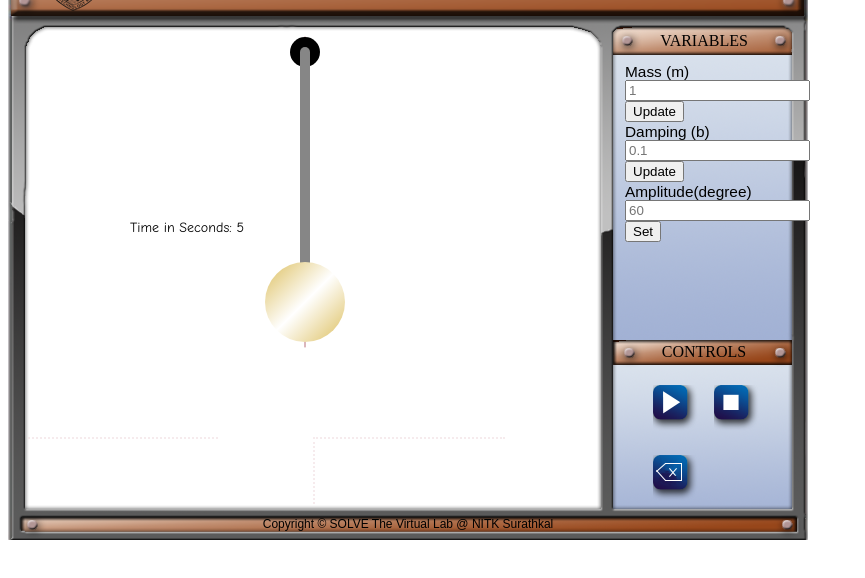
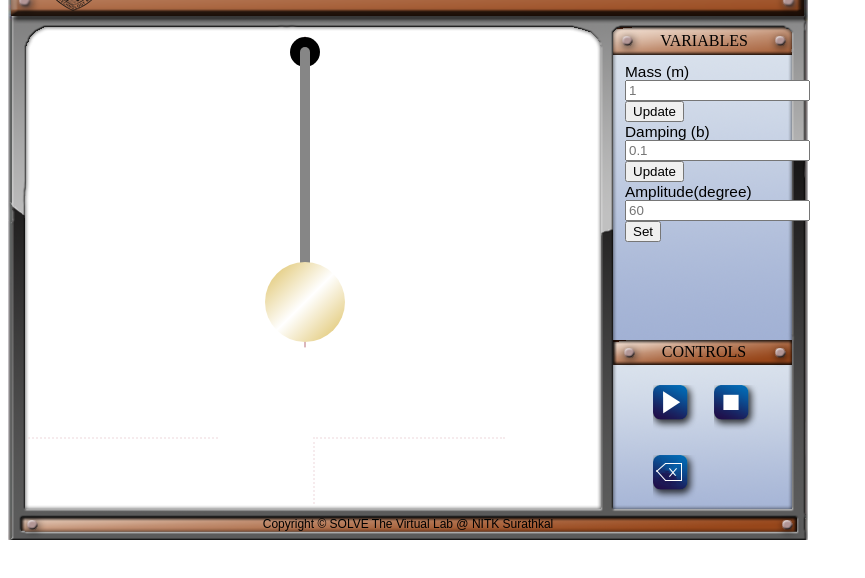
Before and after one commit to manand881/Simple-Pendulum, a plain HTML site: page IndexAnand.html in a window 1280 px wide. Shown: the part 68-646 px from the top of the page, without its empty margins (0-865 px from the left). Drawn offline with nearby package versions, Linux system fonts and the light colour scheme.

Commit message:
30-01-2020-0106

```diff
--- a/IndexAnand.html
+++ b/IndexAnand.html
@@ -280,11 +280,11 @@
                 context.stroke();
 
                 //display time
-                context.beginPath();
-                context.font="14px 'Comic Sans MS'";
-                context.fillStyle = "#000000";
-                context.fillText("Time in Seconds: "+(elapsed/1000), 100, 200, 170);
-                context.stroke();
+                var commenttext_time="Time in Seconds: "+(elapsed/1000);
+                if(start_stop_trigger===true){
+                    document.getElementById('commentboxleft').innerHTML = "";
+                }else{
+                document.getElementById('commentboxleft').innerHTML = commenttext_time;}
 
                 // draw top circle
                 context.beginPath();
```
